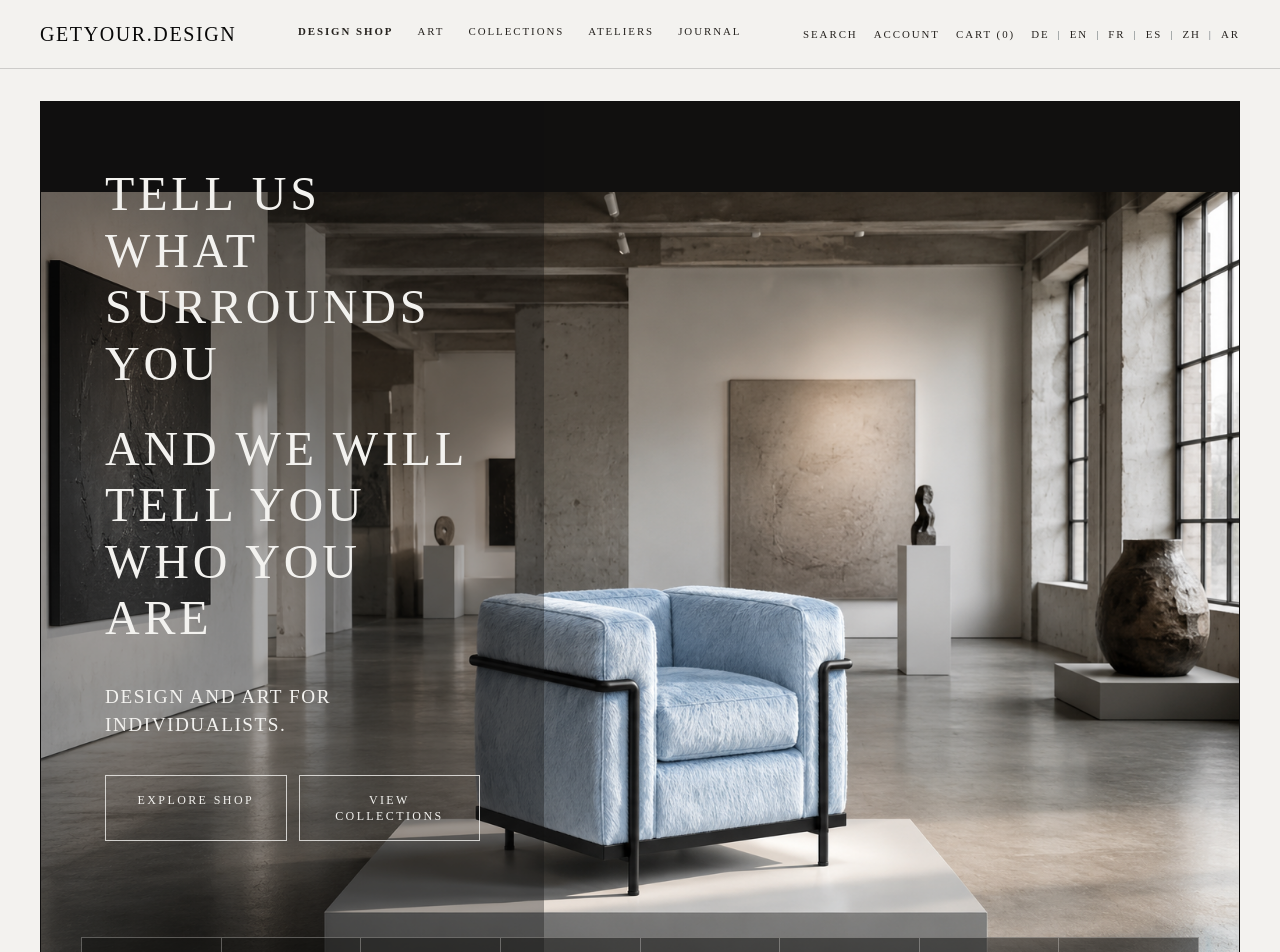
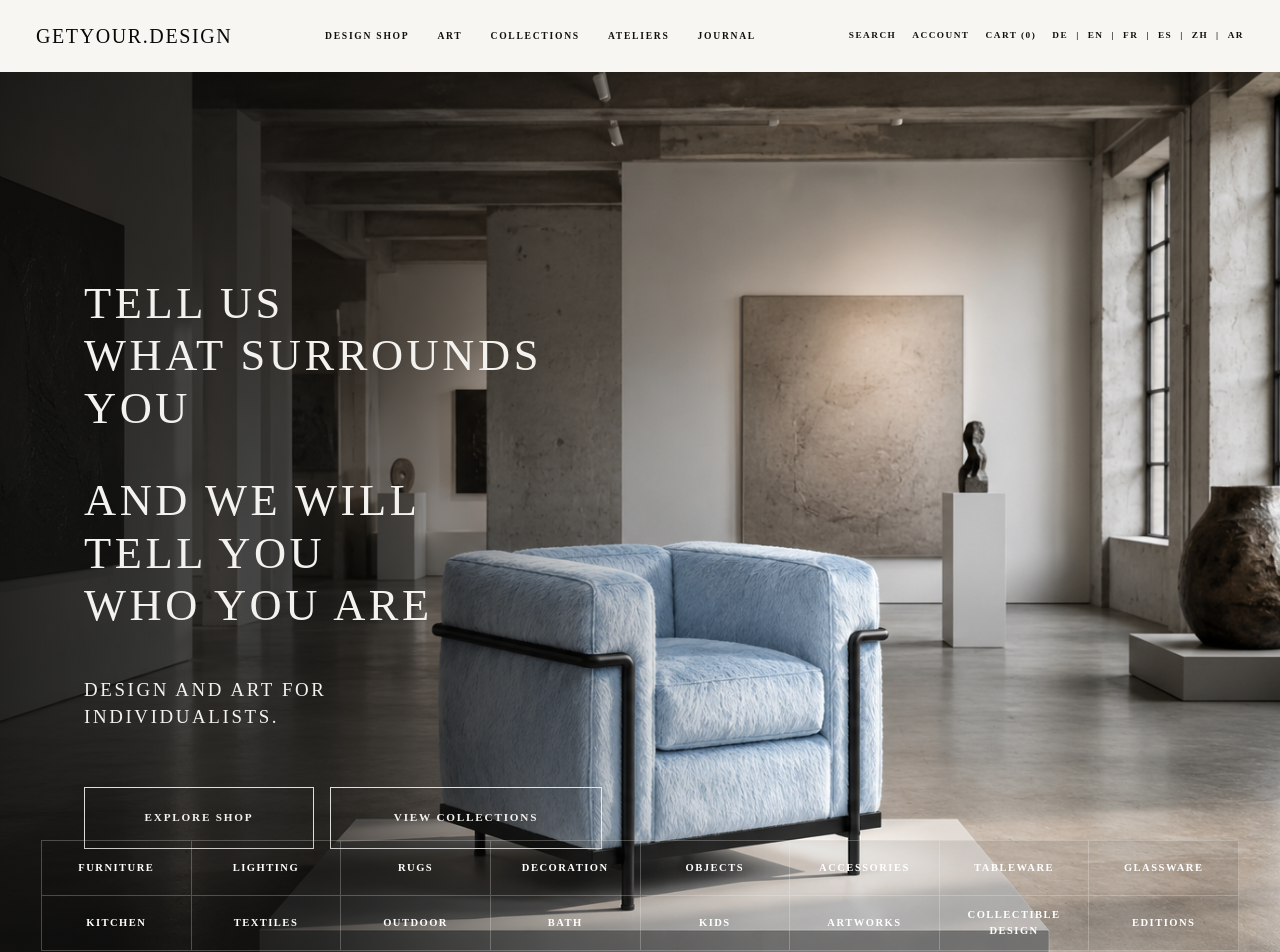
Before and after one commit to getyour-design/getyour-design, a Next.js app: page /en in a window 1280 px wide. Shown: the top 952 px of the page. Built offline with nearby package versions, Linux system fonts and the light colour scheme.

Commit message:
Rebuild homepage hero to match editorial reference

```diff
--- a/app/components/LocalizedHomePage.tsx
+++ b/app/components/LocalizedHomePage.tsx
@@ -53,50 +53,50 @@ export function LocalizedHomePage({ locale }: { locale: Locale }) {
 
   return (
     <main className="bg-[#f3f2ef]">
-      <section className="border-b hairline bg-[#f3f2ef] px-5 pb-0 pt-6 lg:px-10 lg:pt-8">
-        <div className="relative mx-auto min-h-[800px] max-w-[1540px] overflow-hidden border hairline bg-[#11100f] md:min-h-[780px] lg:min-h-[860px] xl:min-h-[900px]">
+      <section className="bg-[#11100f]">
+        <div className="relative min-h-[760px] overflow-hidden bg-[#11100f] md:min-h-[800px] lg:min-h-[calc(100vh-72px)] lg:max-h-[952px]">
           <Image
             alt="GETYOUR.DESIGN interior context"
-            className="object-cover object-[56%_45%] lg:object-contain lg:object-center"
+            className="object-cover object-[55%_45%] lg:object-[53%_49%]"
             fill
             priority
             sizes="100vw"
             src="/images/hero-lc2-blue.png"
           />
-          <div className="absolute inset-y-0 left-0 w-full bg-[#11100f]/35 sm:w-[58%] lg:w-[42%]" aria-hidden="true" />
-          <div className="relative z-10 mr-auto flex min-h-[800px] max-w-[42rem] flex-col justify-start px-5 pb-32 pt-16 text-[#f3f2ef] md:min-h-[780px] md:px-10 md:pb-32 md:pt-20 lg:min-h-[860px] lg:w-[42%] lg:justify-end lg:px-12 lg:pb-60 lg:pt-16 xl:min-h-[900px] xl:px-16">
-            <h1 className="serif text-balance text-[1.75rem] font-normal leading-[1.18] md:text-[2.35rem] lg:text-[2.65rem] xl:text-[3rem]">
+          <div className="absolute inset-0 bg-[linear-gradient(90deg,rgba(10,10,9,0.88)_0%,rgba(10,10,9,0.68)_25%,rgba(10,10,9,0.24)_43%,rgba(10,10,9,0)_60%)]" aria-hidden="true" />
+          <div className="relative z-10 mr-auto flex min-h-[760px] max-w-[36rem] flex-col justify-start px-6 pb-40 pt-28 text-[#f3f2ef] md:min-h-[800px] md:px-12 md:pt-36 lg:min-h-[calc(100vh-72px)] lg:max-h-[952px] lg:w-[40rem] lg:max-w-[40rem] lg:pb-72 lg:pl-[84px] lg:pr-0 lg:pt-[205px]">
+            <h1 className="serif text-balance text-[2.1rem] font-normal leading-[1.18] tracking-[0.02em] md:text-[2.5rem] lg:text-[2.65rem] xl:text-[2.78rem]">
               {heroLines[0]}
               <br />
               {heroLines[1]}
               <br />
-              <span className="mt-7 block">
+              <span className="mt-10 block">
                 {heroLines[2]}
                 <br />
                 {heroLines[3]}
               </span>
             </h1>
-            <p className="serif mt-9 max-w-[24rem] text-[1.05rem] font-normal leading-[1.45] tracking-[0.06em] md:text-[1.2rem]">
+            <p className="mt-11 max-w-[24rem] text-[1.18rem] font-normal uppercase leading-[1.45] tracking-[0.14em]">
               {dictionary.home.tagline}
             </p>
-            <div className="mt-8 grid gap-3 text-xs uppercase tracking-[0.2em] sm:grid-cols-2 lg:mt-9 lg:max-w-[34rem]">
-              <Link className="border border-[#f3f2ef]/80 px-5 py-4 text-center transition hover:bg-[#f3f2ef] hover:text-black" href={localizedHref("/shop", locale)}>
+            <div className="mt-14 grid gap-4 text-[0.7rem] font-semibold uppercase tracking-[0.16em] sm:flex">
+              <Link className="flex h-[62px] shrink-0 items-center justify-center border border-[#f3f2ef]/90 px-6 text-center transition hover:bg-[#f3f2ef] hover:text-black sm:w-[230px]" href={localizedHref("/shop", locale)}>
                 {dictionary.home.primaryCta}
               </Link>
-              <Link className="border border-[#f3f2ef]/80 px-5 py-4 text-center transition hover:bg-[#f3f2ef] hover:text-black" href={localizedHref("/collections", locale)}>
+              <Link className="flex h-[62px] shrink-0 items-center justify-center border border-[#f3f2ef]/90 px-6 text-center transition hover:bg-[#f3f2ef] hover:text-black sm:w-[272px]" href={localizedHref("/collections", locale)}>
                 {dictionary.home.secondaryCta}
               </Link>
             </div>
           </div>
-          <div className="absolute inset-x-0 bottom-0 z-10 px-5 pb-5 lg:px-10 lg:pb-8" aria-label={dictionary.home.shopLinksTitle}>
-            <div className="mx-auto flex max-w-[1540px] overflow-x-auto border-l border-t border-[#f3f2ef]/30 bg-[#11100f]/50 lg:grid lg:grid-cols-8 lg:overflow-visible">
+          <div className="absolute inset-x-0 bottom-0 z-10 px-5 pb-8 md:px-8 lg:px-[41px] lg:pb-[73px]" aria-label={dictionary.home.shopLinksTitle}>
+            <div className="mx-auto grid max-w-none grid-cols-2 overflow-hidden border-l border-t border-[#f3f2ef]/25 bg-[#0f0f0e]/10 sm:grid-cols-4 lg:grid-cols-8">
               {visibleShopCategories.map((item) => (
                 <Link
-                  className="min-w-[9.5rem] border-b border-r border-[#f3f2ef]/30 px-3 py-5 text-center text-[0.62rem] uppercase tracking-[0.18em] text-[#f3f2ef] transition hover:bg-[#f3f2ef] hover:text-black md:px-4 lg:min-w-0 lg:py-4"
+                  className="flex min-h-[55px] items-center justify-center border-b border-r border-[#f3f2ef]/25 px-3 text-center text-[0.66rem] font-semibold uppercase tracking-[0.14em] transition hover:bg-white/10 md:px-4"
                   href={getShopPath(locale, item.slug)}
                   key={item.slug}
                 >
-                  {dictionary.shop.categories[item.title] ?? item.label ?? item.title}
+                  <span className="text-white">{dictionary.shop.categories[item.title] ?? item.label ?? item.title}</span>
                 </Link>
               ))}
             </div>
--- a/app/components/Navigation.tsx
+++ b/app/components/Navigation.tsx
@@ -12,12 +12,12 @@ export function Navigation() {
   const dictionary = getDictionary(locale);
 
   return (
-    <header className="sticky top-0 z-50 border-b hairline bg-[#f3f2ef]/95 backdrop-blur">
-      <nav className="mx-auto grid max-w-[1540px] grid-cols-[1fr_auto] items-center gap-5 px-5 py-5 lg:grid-cols-[auto_1fr_auto] lg:px-10">
-        <Link className="serif text-xl tracking-[0.16em]" href={localizeHref("/", locale)}>
+    <header className="sticky top-0 z-50 bg-[#f7f6f2]">
+      <nav className="flex min-h-[72px] w-full items-center justify-between gap-4 px-5 md:px-10 lg:px-9 2xl:px-[68px]">
+        <Link className="serif shrink-0 text-[1.25rem] leading-none tracking-[0.12em] text-[#10100f] 2xl:text-[1.38rem]" href={localizeHref("/", locale)}>
           GETYOUR.DESIGN
         </Link>
-        <div className="order-3 col-span-2 flex gap-6 overflow-x-auto border-t hairline pt-4 text-[0.68rem] uppercase tracking-[0.18em] text-[#26231f] lg:order-none lg:col-span-1 lg:justify-center lg:border-0 lg:pt-0">
+        <div className="order-3 flex max-w-full gap-5 overflow-x-auto border-t hairline pt-4 text-[0.6rem] font-semibold uppercase tracking-[0.18em] text-[#10100f] md:gap-7 lg:order-none lg:border-0 lg:pt-0 2xl:gap-11 2xl:text-[0.66rem] 2xl:tracking-[0.2em]">
           {navItems.map((item) => {
             const isActive =
               pathname === localizeHref(item.href, locale) ||
@@ -26,9 +26,9 @@ export function Navigation() {
 
             return (
               <Link
-                className={`shrink-0 border-b pb-1 transition hover:text-black ${
-                  isActive ? "border-black font-semibold text-black" : "border-transparent"
-                } ${isShop ? "font-semibold text-black" : ""}`}
+                className={`shrink-0 transition hover:text-black ${
+                  isActive || isShop ? "text-black" : "text-[#10100f]"
+                }`}
                 href={localizeHref(item.href, locale)}
                 key={item.href}
               >
@@ -37,16 +37,16 @@ export function Navigation() {
             );
           })}
         </div>
-        <div className="flex justify-end gap-4 text-[0.68rem] uppercase tracking-[0.18em] text-[#26231f]">
+        <div className="flex shrink-0 justify-end gap-3 text-[0.58rem] font-semibold uppercase tracking-[0.16em] text-[#10100f] md:gap-4 2xl:gap-5 2xl:text-[0.62rem] 2xl:tracking-[0.18em]">
           <Link className="hidden sm:inline" href={localizeHref("/suche", locale)}>{dictionary.nav.search}</Link>
           <Link className="hidden md:inline" href={localizeHref("/trade", locale)}>{dictionary.nav.account}</Link>
           <Link href={localizeHref("/warenkorb", locale)}>{dictionary.nav.cart}</Link>
-          <div className="hidden flex-wrap gap-x-2 gap-y-1 sm:flex">
+          <div className="hidden gap-x-2 sm:flex">
             {locales.map((targetLocale, index) => (
               <span className="contents" key={targetLocale}>
-                {index > 0 ? <span className="text-[#667174]">|</span> : null}
+                {index > 0 ? <span className="text-[#10100f]">|</span> : null}
                 <Link
-                  className={locale === targetLocale ? "text-black" : "text-[#667174]"}
+                  className={locale === targetLocale ? "text-black" : "text-[#10100f]"}
                   href={getLanguageSwitchPath(pathname, targetLocale)}
                 >
                   {targetLocale.toUpperCase()}
```
Also changed, not shown: app/page.tsx (+15 -15 lines).
